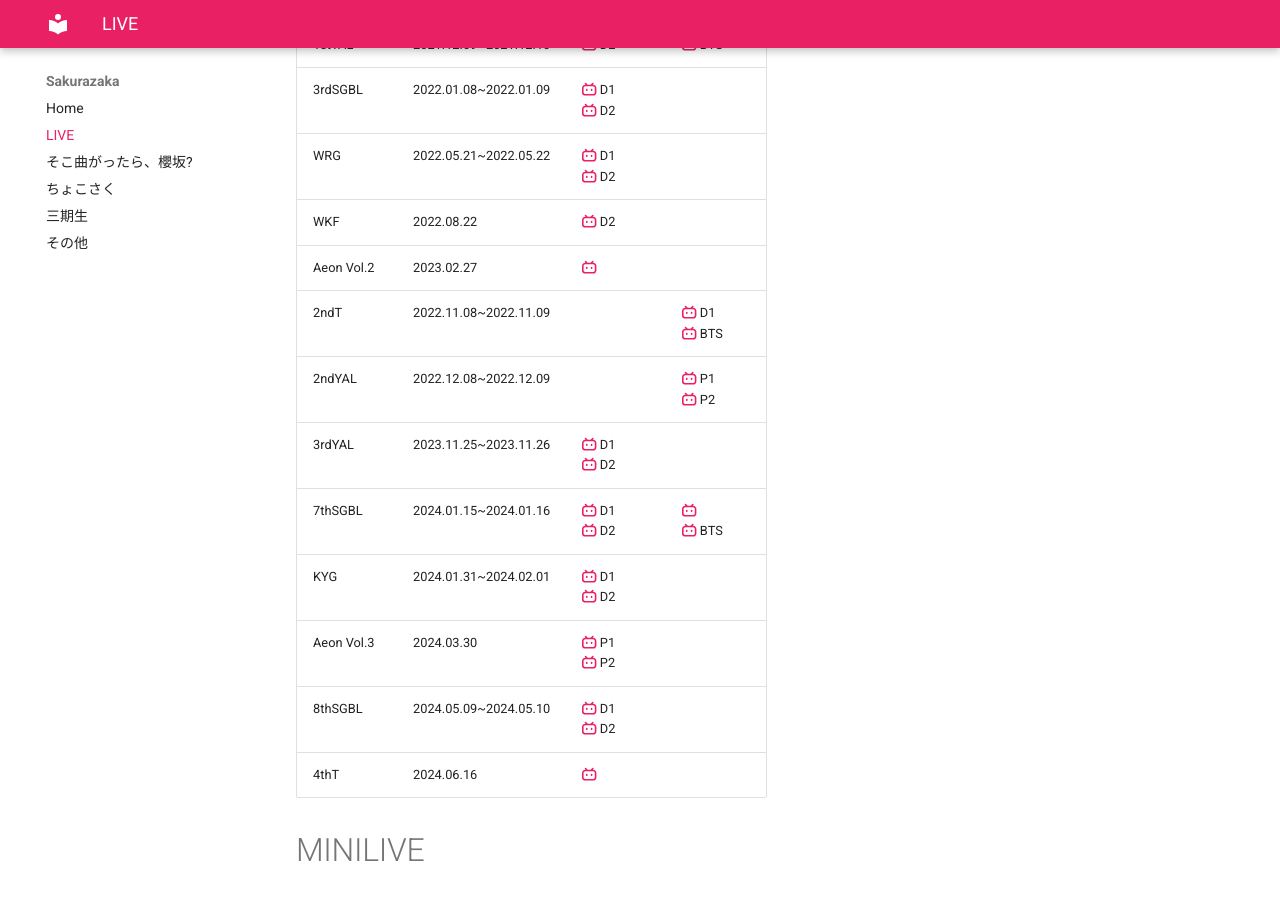
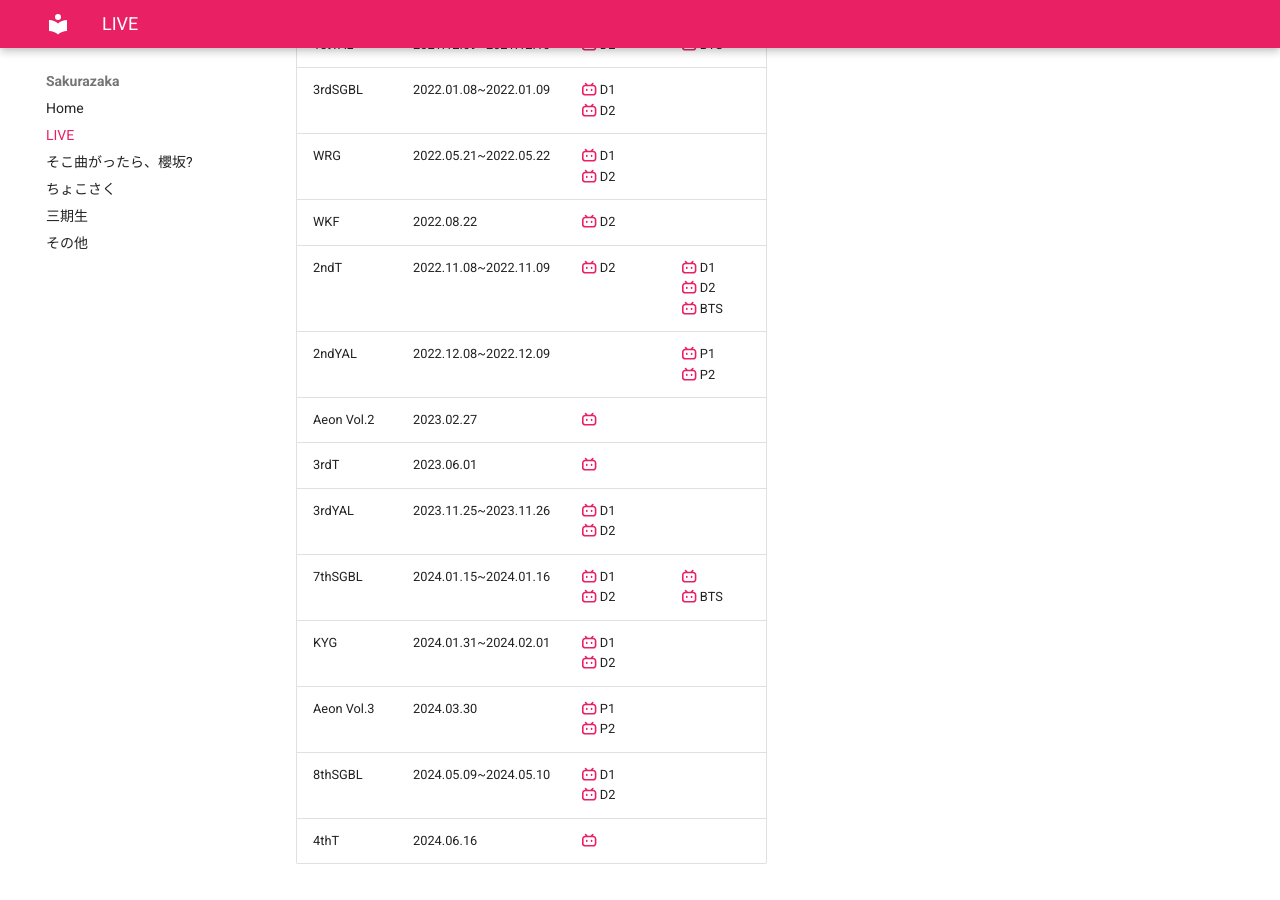
Before and after one commit to aki-192/sakura, an MkDocs documentation site: the page built from docs/live.md, in a window 1280 px wide and 900 px high, scrolled down 492 px. Built offline with MkDocs 1.6.1 and Material for MkDocs 9.7.7, drawn with Linux system fonts in a browser that asks for light colours.

Commit message:
correction

```diff
--- a/docs/live.md
+++ b/docs/live.md
@@ -15,9 +15,10 @@ title: LIVE
 | 3rdSGBL| 2022.01.08~2022.01.09 | [:simple-bilibili:](https://www.bilibili.com/video/BV1y3411e71t/) D1 <br> [:simple-bilibili:](https://www.bilibili.com/video/BV1yP4y1E7HV/) D2| |
 | WRG | 2022.05.21~2022.05.22 | [:simple-bilibili:](https://www.bilibili.com/video/BV1sT4y1q7Ka/) D1 <br> [:simple-bilibili:](https://www.bilibili.com/video/BV1bT4y1q7Ma/) D2| |
 | WKF | 2022.08.22 | [:simple-bilibili:](https://www.bilibili.com/video/BV1hW4y187s1/) D2 | |
+| 2ndT | 2022.11.08~2022.11.09 | [:simple-bilibili:](https://www.bilibili.com/video/BV1nv4y1m7H5/) D2 | [:simple-bilibili:](https://www.bilibili.com/video/BV1NH4y1J7Cm/) D1 <br> [:simple-bilibili:](https://www.bilibili.com/video/BV1YqbsedEVq/) D2 <br> [:simple-bilibili:](https://www.bilibili.com/video/BV1ut421b7g9/) BTS|
+| 2ndYAL | 2022.12.08~2022.12.09 |  | [:simple-bilibili:](https://www.bilibili.com/video/BV1jz4y1E7kn/) P1 <br> [:simple-bilibili:](https://www.bilibili.com/video/BV1cV4y1h72x/) P2|
 | Aeon Vol.2 | 2023.02.27 | [:simple-bilibili:](https://www.bilibili.com/video/BV1Fs4y1Z7FV/) | |
-| 2ndT | 2022.11.08~2022.11.09 |  | [:simple-bilibili:](https://www.bilibili.com/video/BV1NH4y1J7Cm/) D1 <br> [:simple-bilibili:](https://www.bilibili.com/video/BV1ut421b7g9/) BTS|
-| 2ndYAL | 2022.12.08~2022.12.09 |  | [:simple-bilibili:](https://www.bilibili.com/video/BV1jz4y1E7kn/) P1 <br> [:simple-bilibili:](https://www.bilibili.com/video/BV1cV4y1h72x/) P2|
+| 3rdT | 2023.06.01 | [:simple-bilibili:](https://www.bilibili.com/video/BV1Xh4y1d7ht/) | |
 | 3rdYAL | 2023.11.25~2023.11.26 | [:simple-bilibili:](https://www.bilibili.com/video/BV1fW421F7FY/) D1 <br> [:simple-bilibili:](https://www.bilibili.com/video/BV1Fw411h7hM?p=2)  D2| |
 | 7thSGBL | 2024.01.15~2024.01.16 | [:simple-bilibili:](https://www.bilibili.com/video/BV1nV411Q7uN/) D1 <br> [:simple-bilibili:](https://www.bilibili.com/video/BV1BJ4m1b7RX/) D2| [:simple-bilibili:](https://www.bilibili.com/video/BV1V1421b7ec/) <br> [:simple-bilibili:](https://www.bilibili.com/video/BV171421b7SU/) BTS |
 | KYG | 2024.01.31~2024.02.01 | [:simple-bilibili:](https://www.bilibili.com/video/BV1o1421Z7f2/) D1 <br> [:simple-bilibili:](https://www.bilibili.com/video/BV1b4421U7j5/) D2 | |
```
